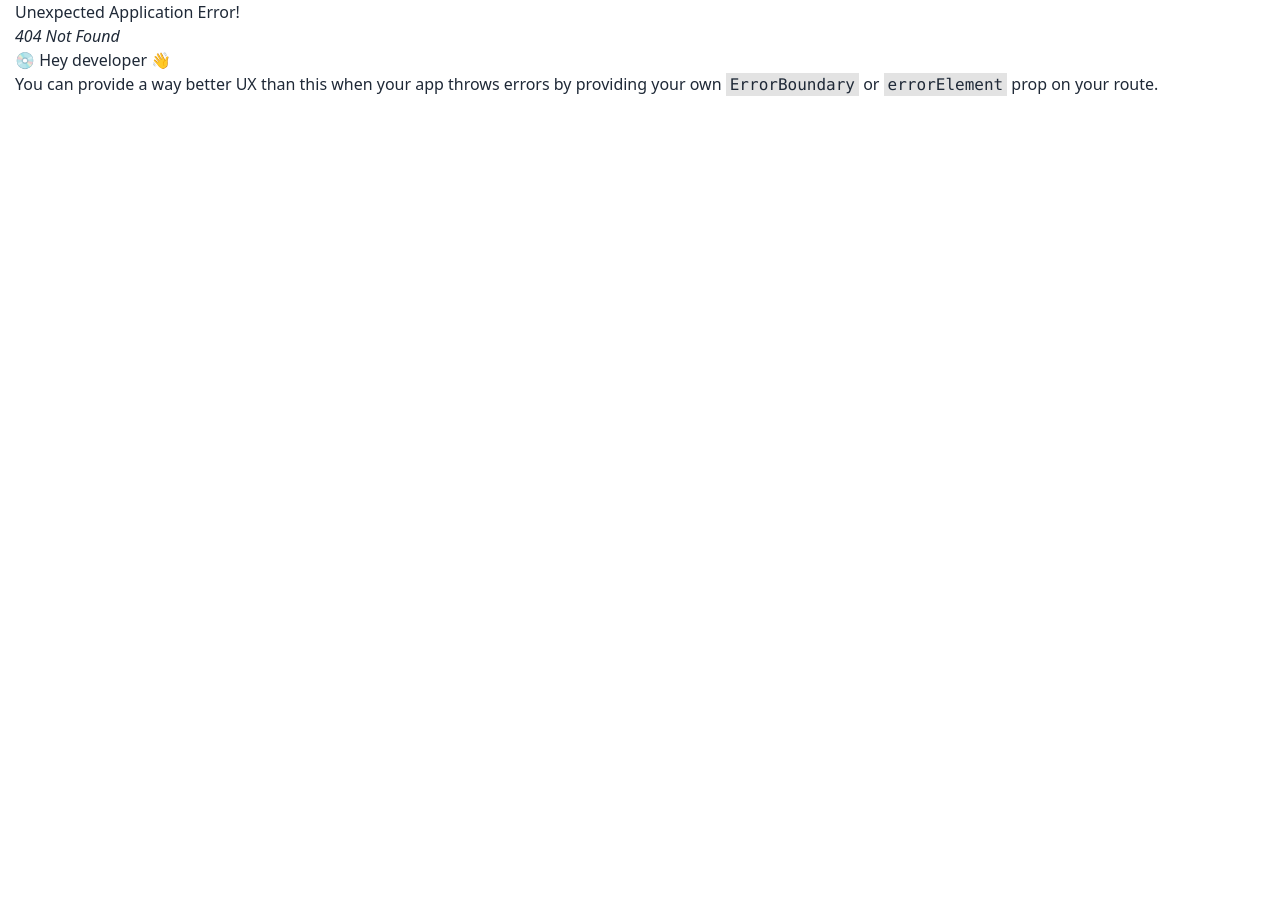
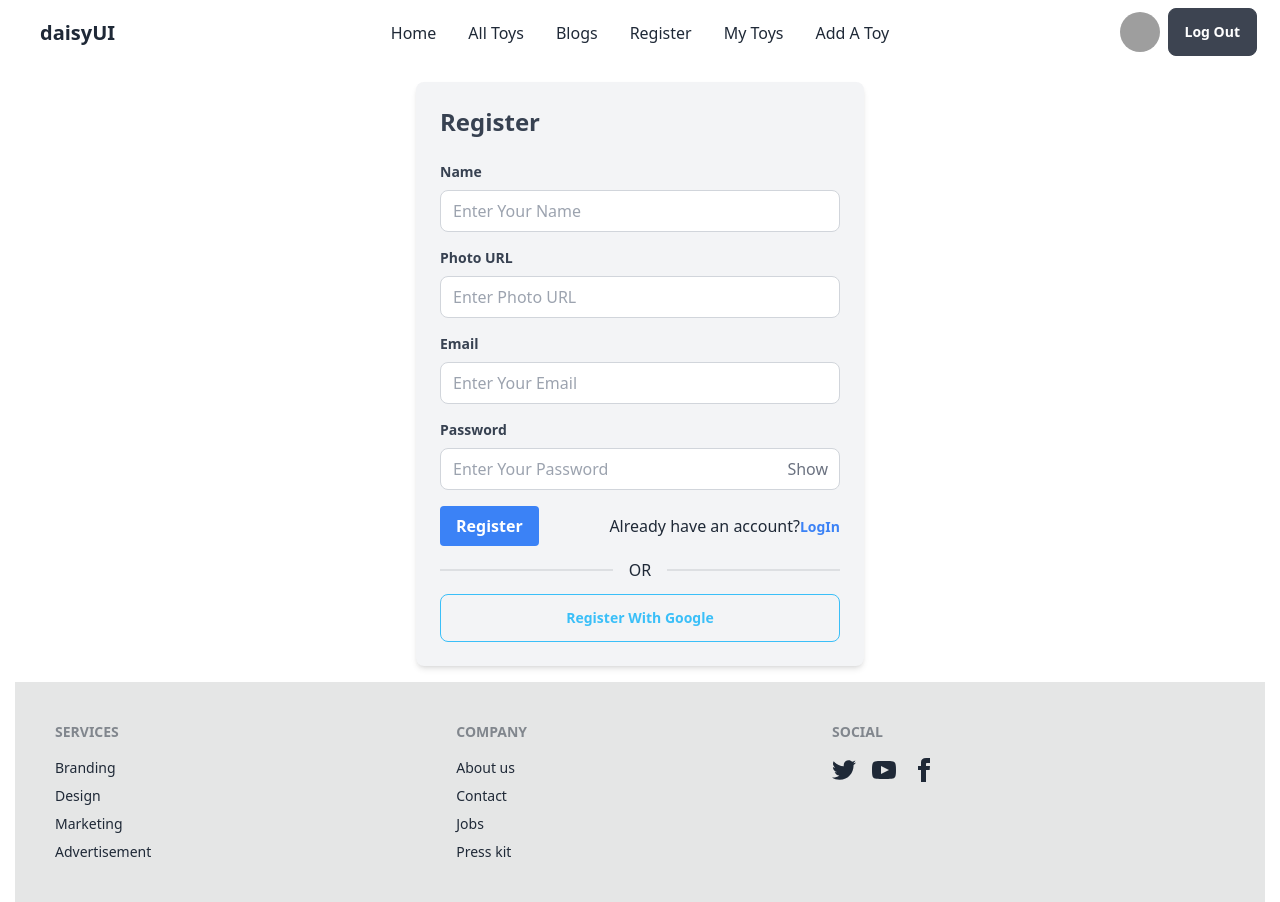
Before and after one commit to MuhammadFormanAli/toy-varse-client, a React (Vite) app: page /register in a window 1280 px wide. Before the commit this address had no page. Before the commit the page ends 800 px from the top, so only its background shows below. Built offline with nearby package versions, Linux system fonts and the light colour scheme; grey boxes are pictures that could not be loaded.

Commit message:
login and register page created

```diff
--- a/src/components/shared/Navbar.jsx
+++ b/src/components/shared/Navbar.jsx
@@ -4,18 +4,22 @@ import { AuthContext } from '../../contexts/AuthProvider';
 
 const Navbar = () => {
 
-    const {user,logOut} = useContext(AuthContext)
+    const { user, logOut } = useContext(AuthContext)
+
+    const userName = 'Shaif Ali'
+    const url = "https://images.unsplash.com/photo-1633332755192-727a05c4013d?ixlib=rb-4.0.3&ixid=M3wxMjA3fDB8MHxwaG90by1wYWdlfHx8fGVufDB8fHx8fA%3D%3D&auto=format&fit=crop&w=580&q=80"
 
     console.log(user)
 
     const navLink = <>
         <li><Link to="/">Home</Link></li>
-        <li><Link to="/">All Toys</Link></li>
+        <li><Link to="/alltoys">All Toys</Link></li>
         <li><Link to="/">Blogs</Link></li>
+        <li><Link to="/register">Register</Link></li>
     </>
     const privateNavLink = <>
-        <li><Link to="/">My Toys</Link></li>
-        <li><Link to="/">Add A Toy</Link></li>
+        <li><Link to="/mytoys">My Toys</Link></li>
+        <li><Link to="/addtoy">Add A Toy</Link></li>
     </>
     return (
         <div>
@@ -44,9 +48,27 @@ const Navbar = () => {
                     </ul>
                 </div>
                 <div className="navbar-end">
+
                     {
-                        user ? <button onClick={logOut} className='btn capitalize'>Log Out</button> : <Link to="/#login" className='btn capitalize'>Log In</Link>
+                        user ?
+                            // user image section
+                            <div className='flex align-middle'>
+                                <div data-tip={userName} className='tooltip tooltip-left mr-1'>
+                                    <label className=" btn btn-ghost btn-circle avatar">
+
+                                        <div className=" w-10 rounded-full">
+
+                                            <img src={url} />
+                                        </div>
+                                    </label>
+                                </div>
+                                <button onClick={logOut} className='btn capitalize'>Log Out</button>
+                            </div>
+
+                            : <Link to="/login" onClick={logOut} className='btn capitalize'>Log In</Link>
                     }
+
+
 
                 </div>
             </div>
--- /dev/null
+++ b/src/pages/AddToy.jsx
@@ -0,0 +1,11 @@
+import React from 'react';
+
+const AddToy = () => {
+    return (
+        <div>
+            <p>add a toy page</p>
+        </div>
+    );
+};
+
+export default AddToy;
--- /dev/null
+++ b/src/pages/AllToys.jsx
@@ -0,0 +1,11 @@
+import React from 'react';
+
+const AllToys = () => {
+    return (
+        <div>
+            <p>this is all toys page</p>
+        </div>
+    );
+};
+
+export default AllToys;
--- a/src/pages/Home.jsx
+++ b/src/pages/Home.jsx
@@ -3,7 +3,7 @@ import React from 'react';
 const Home = () => {
     return (
         <div>
-
+            <h1>home page is comming</h1>
         </div>
     );
 };
--- /dev/null
+++ b/src/pages/Login.jsx
@@ -0,0 +1,79 @@
+import React, { useState } from 'react';
+import { Link } from 'react-router-dom';
+
+const Login = () => {
+
+    const [showPassword, setShowPassword] = useState(false);
+    const[error,setError] = useState("")
+
+    const handleLogin = (event) => {
+        event.preventDefault()
+        const form = event.target
+        const email = form.email.value
+        const password = form.password.value
+        if(password.length <6){
+          setError("Password should be at least 6 character")
+          return
+        }
+
+        console.log(email, password)
+    }
+
+
+    const handlePasswordToggle = () => {
+        setShowPassword(!showPassword);
+    };
+
+
+
+    return (
+
+
+
+
+        <div className=" flex items-center justify-center my-4">
+            <div className="max-w-md w-full bg-gray-100 p-6 rounded-lg shadow-md">
+                <h2 className="text-2xl font-semibold text-gray-700 mb-6">Login</h2>
+                <form onSubmit={handleLogin}>
+                    <div className="mb-4">
+                        <label htmlFor="email" className="block text-gray-700 text-sm font-bold mb-2">Email</label>
+                        <input type="email" name='email' id="email" className="w-full border border-gray-300 px-3 py-2 rounded-lg focus:outline-none focus:border-blue-500" placeholder='Enter Your Email' required />
+                    </div>
+
+                    <div className="mb-4">
+                        <label htmlFor="password" className="block text-gray-700 text-sm font-bold mb-2">Password</label>
+                        <div className="relative">
+                            <input
+                                type={showPassword ? 'text' : 'password'}
+                                className="w-full border border-gray-300 px-3 py-2 rounded-lg focus:outline-none focus:border-blue-500"
+                                placeholder='Enter Your Password'
+                                id='password'
+                                name='password'
+                                required
+                            />
+                            <button
+                                className="absolute top-1/2 right-3 transform -translate-y-1/2 text-gray-500 focus:outline-none"
+                                onClick={handlePasswordToggle}
+                            >
+                                {showPassword ? <p>Hide</p> : <p>Show</p>}
+                            </button>
+                        </div>
+                    </div>
+
+                    {/* showing error message */}
+                    <small className='text-red-600'>{error}</small>
+
+                    <div className="flex items-center justify-between">
+                        <input className="bg-blue-500 hover:bg-blue-600 text-white font-bold py-2 px-4 rounded focus:outline-none focus:shadow-outline" type="submit" value="LogIn" />
+                        <p>Do not have an account?<Link to="/register" className="text-blue-500 hover:text-blue-600 text-sm font-semibold">Register</Link></p>
+                    </div>
+                </form>
+                <div className="divider">OR</div>
+                <button className='btn btn-outline btn-info w-full capitalize'>Sign In With Google</button>
+            </div>
+        </div>
+
+    );
+};
+
+export default Login;
--- /dev/null
+++ b/src/pages/MyToys.jsx
@@ -0,0 +1,11 @@
+import React from 'react';
+
+const MyToys = () => {
+    return (
+        <div>
+            <h1>this is my toys page</h1>
+        </div>
+    );
+};
+
+export default MyToys;
--- /dev/null
+++ b/src/pages/Register.jsx
@@ -0,0 +1,95 @@
+import React, { useState } from 'react';
+import { Link } from 'react-router-dom';
+
+const Register = () => {
+
+    const [showPassword, setShowPassword] = useState(false);
+    const [error,setError]=useState('')
+
+// this function for register a user
+    const handleRegister = (event) => {
+        event.preventDefault()
+
+        const form = event.target;
+        const name = form.name.value;
+        const photo = form.photo.value;
+        const email = form.email.value;
+        const password = form.password.value;
+
+        if(password.length <6){
+            setError("Password should be at least 6 character")
+            return
+          }
+
+          console.log(name, photo, email, password)
+    }
+
+
+
+
+    const handlePasswordToggle = () => {
+        setShowPassword(!showPassword);
+    };
+
+    return (
+        <>
+            <div className=" flex items-center justify-center my-4">
+            <div className="max-w-md w-full bg-gray-100 p-6 rounded-lg shadow-md">
+                <h2 className="text-2xl font-semibold text-gray-700 mb-6">Register</h2>
+
+                <form onSubmit={handleRegister}>
+
+                    <div className="mb-4">
+                        <label htmlFor="name" className="block text-gray-700 text-sm font-bold mb-2">Name</label>
+                        <input type="test" name='name' id="email" className="w-full border border-gray-300 px-3 py-2 rounded-lg focus:outline-none focus:border-blue-500" placeholder='Enter Your Name' required />
+                    </div>
+                    <div className="mb-4">
+                        <label htmlFor="photo" className="block text-gray-700 text-sm font-bold mb-2">Photo URL</label>
+                        <input type="text" name='photo'  id="photo" className="w-full border border-gray-300 px-3 py-2 rounded-lg focus:outline-none focus:border-blue-500" placeholder='Enter Photo URL' required />
+                    </div>
+                    <div className="mb-4">
+                        <label htmlFor="email" className="block text-gray-700 text-sm font-bold mb-2">Email</label>
+                        <input type="email"  id="email" className="w-full border border-gray-300 px-3 py-2 rounded-lg focus:outline-none focus:border-blue-500" placeholder='Enter Your Email' required />
+                    </div>
+
+
+
+                    <div className="mb-4">
+                        <label htmlFor="password" className="block text-gray-700 text-sm font-bold mb-2">Password</label>
+                        <div className="relative">
+                            <input
+                                type={showPassword ? 'text' : 'password'}
+                                className="w-full border border-gray-300 px-3 py-2 rounded-lg focus:outline-none focus:border-blue-500"
+                                placeholder='Enter Your Password'
+                                id='password'
+                                required
+                            />
+                            <p
+                                className=" cursor-pointer absolute top-1/2 right-3 transform -translate-y-1/2 text-gray-500 focus:outline-none"
+                                onClick={handlePasswordToggle}
+                            >
+                                {showPassword ? <p>Hide</p> : <p>Show</p>}
+                            </p>
+                        </div>
+                    </div>
+
+                    {/* showing error message */}
+                    <small className='text-red-600'>{error}</small>
+
+
+                    <div className="flex items-center justify-between">
+                        <input className="bg-blue-500 hover:bg-blue-600 text-white font-bold py-2 px-4 rounded focus:outline-none focus:shadow-outline" type="submit" value="Register" />
+                        <p>Already have an account?<Link to="/login" className="text-blue-500 hover:text-blue-600 text-sm font-semibold">LogIn</Link></p>
+                    </div>
+
+                </form>
+                <div className="divider">OR</div>
+                <button className='btn btn-outline btn-info w-full capitalize'>Register With Google</button>
+
+            </div>
+        </div>
+        </>
+    );
+};
+
+export default Register;
--- /dev/null
+++ b/src/pages/ToyDetails.jsx
@@ -0,0 +1,11 @@
+import React from 'react';
+
+const ToyDetails = () => {
+    return (
+        <div>
+            <p>this is toy details page</p>
+        </div>
+    );
+};
+
+export default ToyDetails;
```
Also changed, not shown: src/routes/router.jsx (+32 -0 lines).
